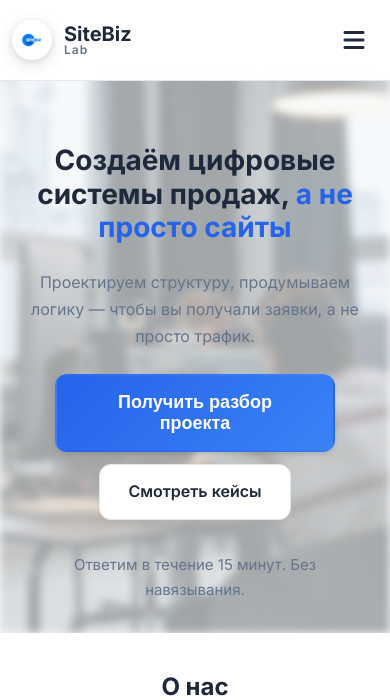
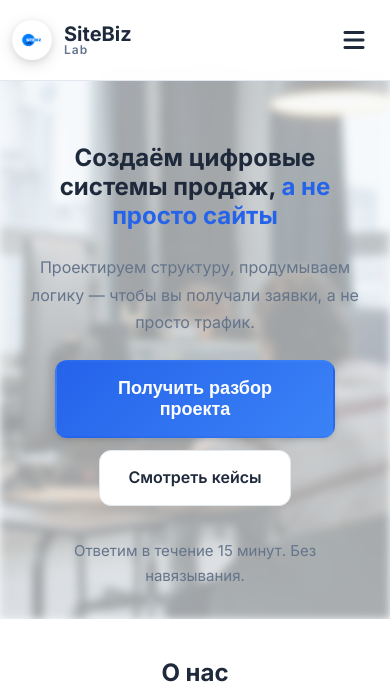
Before and after one commit to aleksDol/sitbizlab, a Django app: page / in a window 390 px wide. Shown: the top 700 px of the page. Run offline with Django 5.2, Linux system fonts and the light colour scheme; data comes from the database, SQL or seed files in the repository; some libraries are stand-ins or nearby versions.

Commit message:
Адаптив

```diff
--- a/cms/pages/static/site/style.css
+++ b/cms/pages/static/site/style.css
@@ -73,7 +73,13 @@ body {
     padding: 0 20px;
 }
 
-/* Мобильные отступы */
+/* Планшеты и мобильные отступы */
+@media (max-width: 1024px) {
+    .container {
+        padding: 0 24px;
+    }
+}
+
 @media (max-width: 768px) {
     .container {
         padding: 0 16px;
@@ -221,6 +227,12 @@ p {
         margin-left: auto;
         margin-right: auto;
     }
+    .hero-btn-text-desktop {
+        display: none;
+    }
+    .hero-btn-text-mobile {
+        display: inline;
+    }
 }
 
 .btn-secondary {
@@ -254,6 +266,14 @@ p {
     padding: 16px 32px;
     font-size: 1.125rem;
     min-height: 56px;
+}
+
+.hero-btn-text-mobile {
+    display: none;
+}
+
+.hero-btn-text-desktop {
+    display: inline;
 }
 
 .btn-cta {
@@ -641,6 +661,20 @@ p {
     color: var(--text-secondary);
     margin: 0;
     margin-top: 0.5rem;
+}
+
+/* Планшет: hero */
+@media (max-width: 1024px) {
+    .hero {
+        padding: 100px 0 50px;
+        margin-top: 68px;
+    }
+    .hero-title {
+        font-size: clamp(1.5rem, 4vw, 2rem);
+    }
+    .hero-subtitle {
+        font-size: 1.05rem;
+    }
 }
 
 .hero-stats {
--- a/cms/pages/templates/pages/home.html
+++ b/cms/pages/templates/pages/home.html
@@ -147,7 +147,7 @@
                 <h1 class="hero-title" id="hero-heading">{{ hero.title }}<span class="highlight">{{ hero.title_highlight }}</span></h1>
                 <p class="hero-subtitle">{{ hero.subtitle }}</p>
                 <div class="hero-actions">
-                    <button class="btn-primary btn-hero" id="heroCta"><span>Получить разбор проекта</span></button>
+                    <button class="btn-primary btn-hero" id="heroCta"><span class="hero-btn-text-desktop">Получить разбор проекта</span><span class="hero-btn-text-mobile">Разбор проекта</span></button>
                     <a href="#cases" class="btn-secondary btn-hero-outline">Смотреть кейсы</a>
                 </div>
                 {% if hero.note %}<p class="hero-note">{{ hero.note }}</p>{% endif %}
```
